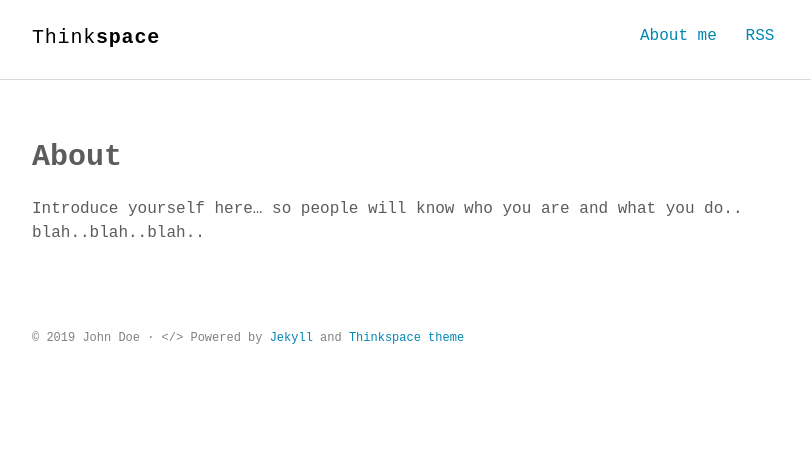
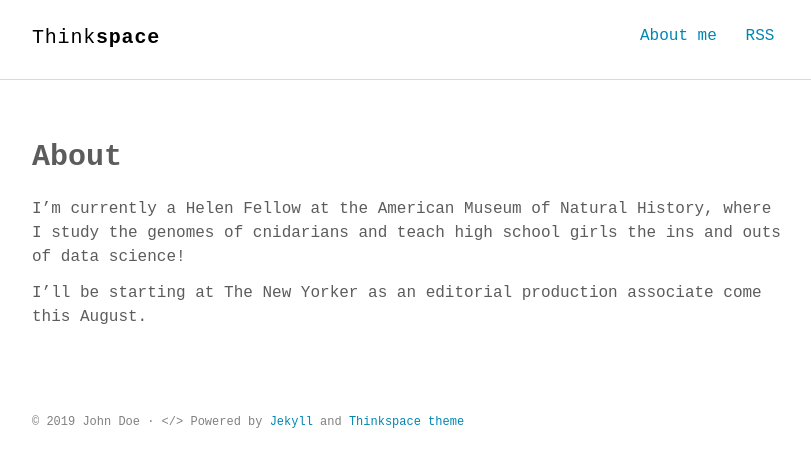
Before and after one commit to madelyne/madelyne.github.io, a Jekyll site: the page built from about.md, in a window 1280 px wide. Shown: the top 467 px of the page, without its empty margins (232-1043 px from the left). Built offline with Jekyll 4.4.1, drawn with Linux system fonts in a browser that asks for light colours; some web fonts are replaced.

Commit message:
updated about page

```diff
--- a/about.md
+++ b/about.md
@@ -4,4 +4,6 @@ title: About
 permalink: /about/
 ---
 
-Introduce yourself here... so people will know who you are and what you do.. blah..blah..blah..
+I'm currently a Helen Fellow at the American Museum of Natural History, where I study the genomes of cnidarians and teach high school girls the ins and outs of data science!
+
+I'll be starting at The New Yorker as an editorial production associate come this August.
```
